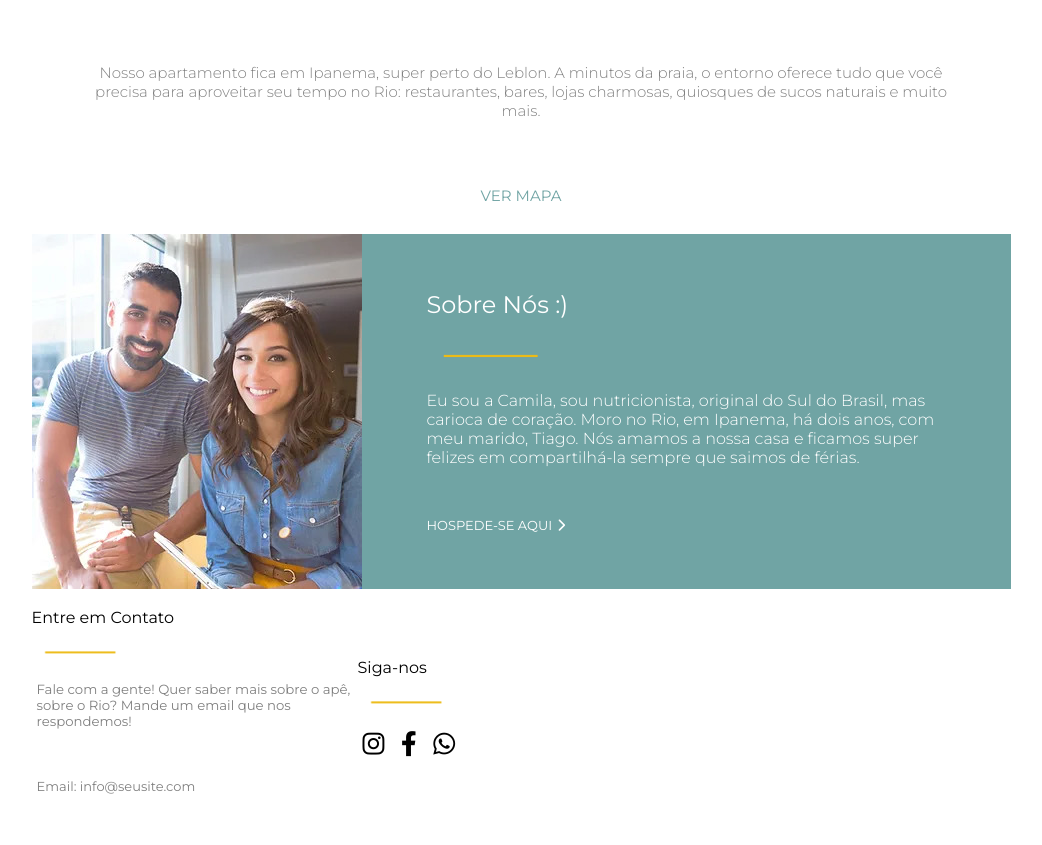
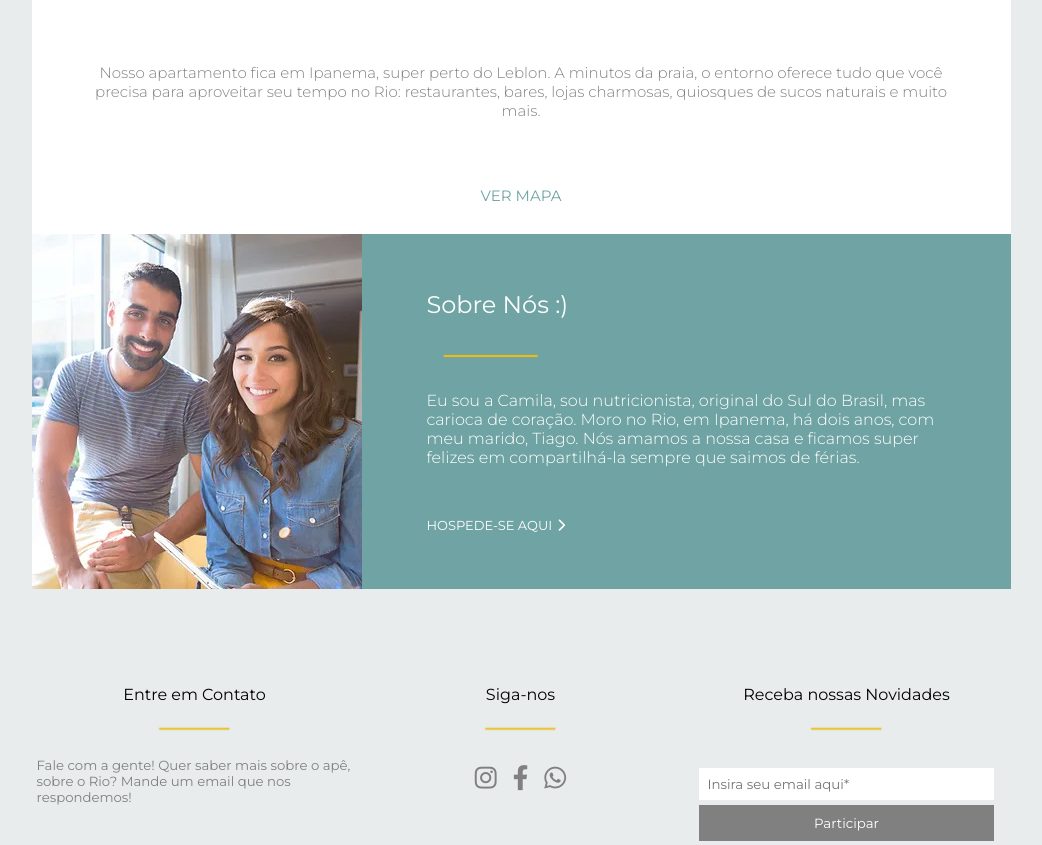
Before and after one commit to Joaogdiass/projeto-rio, a plain HTML site: page index.html in a window 1280 px wide. Shown: the part 1955-2800 px from the top of the page, without its empty margins (119-1161 px from the left). Drawn offline with Linux system fonts and the light colour scheme; a web font is replaced by a local one.

Commit message:
Finalizando a base da página principal

```diff
--- a/assets/css/base.css
+++ b/assets/css/base.css
@@ -30,3 +30,7 @@
 html {
     scroll-behavior: smooth;
   }
+
+  body{
+    background-color: #e8ecec;
+  }
--- a/assets/css/container-2.css
+++ b/assets/css/container-2.css
@@ -5,6 +5,7 @@
     flex-direction: column;
     justify-content: center;
     align-items: center;
+    background-color: #e8ecec;
 }
 
 .apartamento-menu{
@@ -119,6 +120,7 @@
     flex-direction: column;
     justify-content: center;
     align-items: center;
+    background-color: white;
 }
 
 .descricao-apartamento h4{
--- a/assets/css/container-3.css
+++ b/assets/css/container-3.css
@@ -1,6 +1,6 @@
 .container3{
     width: 100%;
-    height: 150vh;
+    height: 130vh;
     display: flex;
     flex-direction: column;
     justify-content: top;
@@ -51,6 +51,7 @@
     justify-content: center;
     align-items: center;
     text-align: center;
+    background-color: white;
 }
 
 .linha2-localizacao h4{
--- a/assets/css/footer.css
+++ b/assets/css/footer.css
@@ -1,6 +1,6 @@
 footer{
     width: 100%;
-    height: 400px;
+    height: 300px;
     display: flex;
     justify-content: center;
     align-items: center;
@@ -17,7 +17,7 @@ footer{
     height: 100%;
     display: flex;
     flex-direction: column;
-    justify-content: center;
+    align-items: center;
     gap: 12px;
 }
 
@@ -25,7 +25,6 @@ footer{
     font-weight: 500;
     color:gray;
     padding: 5px;
-
 }
 
 .coluna-footer h4{
@@ -55,9 +54,48 @@ footer{
     width: 150px;
     height: 50px;
     font-size: 25px;
+    display: flex;
+    justify-content: center;
+    align-items: center;
 }
 
 
 .icons-footer i{
-    padding: 5px;
+    padding: 8px;
+    text-decoration: none;
+    color: gray;
 }
+
+.coluna2-footer{
+    width: 326px;
+    height: 100%;
+    display: flex;
+    flex-direction: column;
+    align-items: center;
+    gap: 12px;
+}
+
+.coluna2-footer img{
+    width: 30%;
+}
+
+.coluna2-footer h4{
+    font-weight: 500;
+}
+
+.coluna3-footer{
+    width: 326px;
+    height: 100%;
+    display: flex;
+    flex-direction: column;
+    align-items: center;
+    gap: 12px;
+}
+
+.coluna3-footer img{
+    width: 30%;
+}
+
+.coluna3-footer h4{
+    font-weight: 500;
+}
--- /dev/null
+++ b/assets/css/formulario.css
@@ -0,0 +1,36 @@
+form input,
+form textarea {
+  width: 100%;
+  padding: 8px;
+  border: none;
+  resize: none;
+  border-color: #70a4a4;
+  margin-top: 5px;
+}
+
+.formulario{
+    width: 100%;
+    height: 100px;
+    display: flex;
+    flex-direction: column;
+    justify-content: center;
+    align-items: center;
+}
+
+form .submit {
+    color: white;
+    background-color: gray;
+    padding: 10px 20px;
+    border: none;
+    cursor: pointer;
+
+  }
+
+  form .submit:hover {
+    background-color: #70a4a4;
+    color: white;
+  }
+
+  #emailid:hover {
+    border: 3px solid #70a4a4;
+  }
--- a/index.html
+++ b/index.html
@@ -12,6 +12,7 @@
     <link rel="stylesheet" href="./assets/css/container-2.css">
     <link rel="stylesheet" href="./assets/css/container-3.css">
     <link rel="stylesheet" href="./assets/css/footer.css">
+    <link rel="stylesheet" href="./assets/css/formulario.css">
 
     <!-- linkand fonts -->
     <link rel="preconnect" href="https://fonts.googleapis.com">
@@ -129,7 +130,10 @@
                     </div>
                     </div>
                 </div>
-                <footer>
+
+            </div>
+        </section>
+        <footer>
                     <div class="box-footer">
                         <div class="coluna-footer">
                             <h4>
@@ -145,21 +149,28 @@
                                 </h5>
                             </div>
                         </div>
-                        <div class="coluna-footer">
+                        <div class="coluna2-footer">
                             <h4>Siga-nos</h4>
                             <img src="./assets/images/linha_amrela-removebg-preview.png" alt="">
                             <div class="icons-footer">
-                                <i class="fa-brands fa-instagram"></i>
-                                <i class="fa-brands fa-facebook-f"></i>
-                                <i class="fa-brands fa-whatsapp"></i>
+                                <a href=""><i class="fa-brands fa-instagram"></i></a>
+                                <a href=""><i class="fa-brands fa-facebook-f"></i></a>
+                                <a href=""><i class="fa-brands fa-whatsapp"></i></a>
                             </div>
                         </div>
-                        <div class="coluna-footer"></div>
+                        <div class="coluna3-footer">
+                            <h4>Receba nossas Novidades</h4>
+                            <img src="./assets/images/linha_amrela-removebg-preview.png" alt="">
+                            <div class="formulario">
+                                <form>
+
+                                    <input type="email" name="email" id="emailid"
+                                    placeholder="Insira seu email aqui*" required="required">
+                                    <input type="submit" class="submit" value="Participar">
+                            </div>
+                        </div>
                     </div>
-                </footer>
-            </div>
-        </section>
-
+            </footer>
 
     <script src="script.js"></script>
 </body>
```
